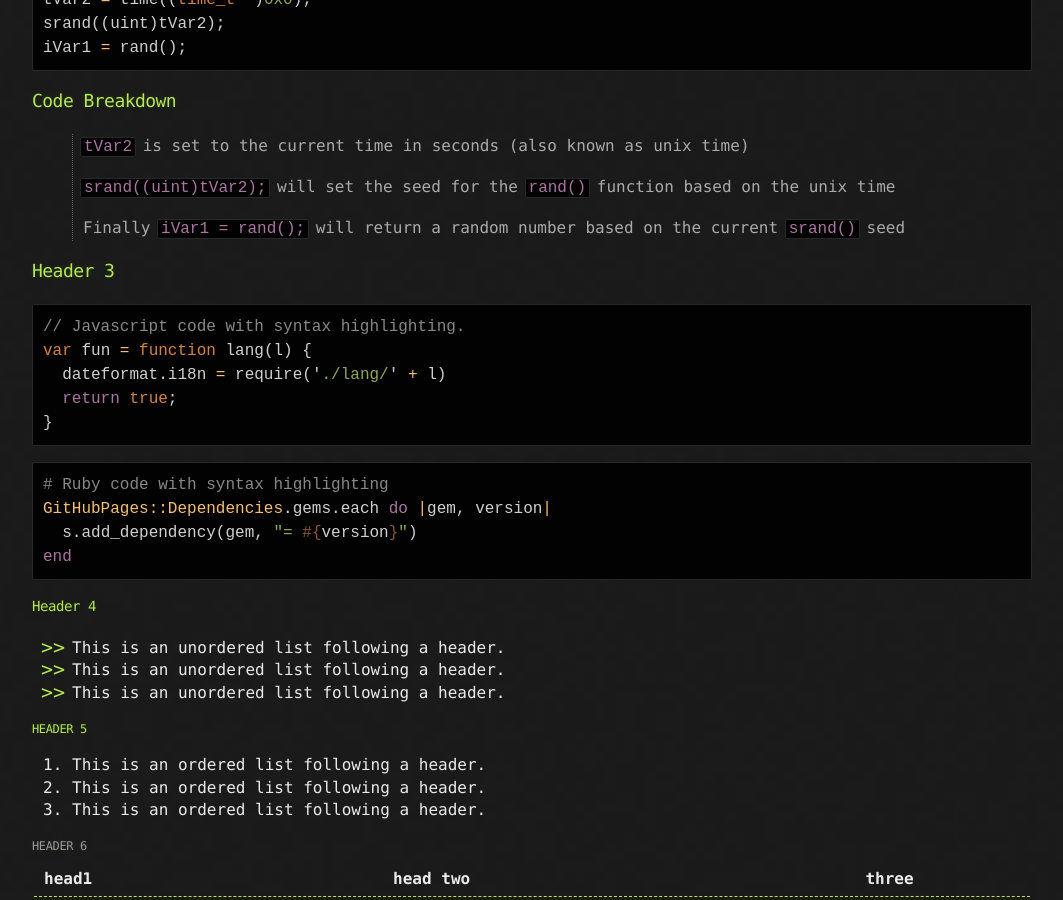
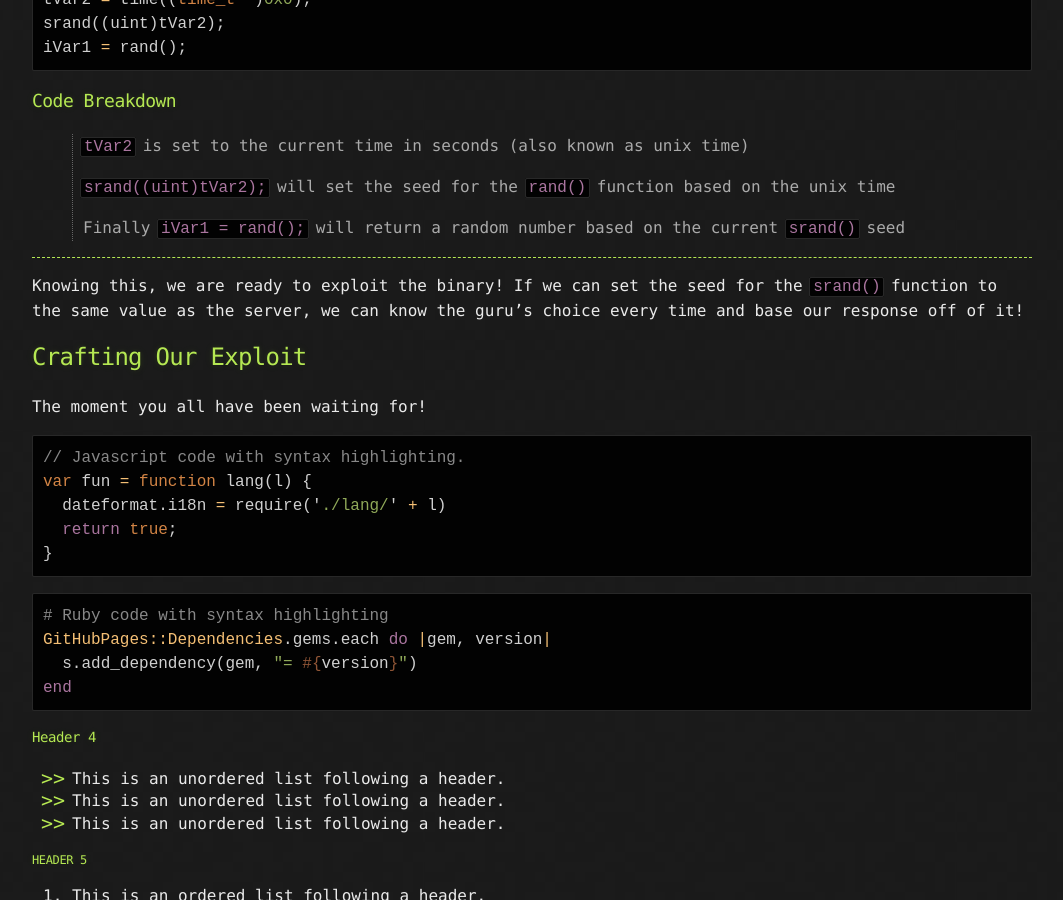
Before and after one commit to Txnn3r/Txnn3r.github.io, a Jekyll site: the page built from _posts/2023-03-23-HTB-Janken.md, in a window 1280 px wide and 900 px high, scrolled down 4357 px. Shown: the whole window, without its empty margins (108-1171 px from the left). Built offline with Jekyll 4.4.1, drawn with Linux system fonts in a browser that asks for light colours; some of the changed text lies outside the part shown.

Commit message:
Update 2023-03-23-HTB-Janken.md

````diff
--- a/_posts/2023-03-23-HTB-Janken.md
+++ b/_posts/2023-03-23-HTB-Janken.md
@@ -49,7 +49,7 @@ every round, no ties or losses, for 100 rounds in a row.
 Next, let's get a little more in depth and go under the hood to see what the program is actually doing with our input, and maybe see if we can figure out
 how the guru decides which value he will pick.
 
-## [](#header-2)Reading the assembly with Ghidra
+## [](#ghidra)Reading The Assembly With Ghidra
 
 A little background: [Ghidra](https://ghidra-sre.org/) is a free and open source tool created by the NSA in order to read binaries and attempt to decompile the assembly back into source code.
 
@@ -96,7 +96,14 @@ iVar1 = rand();
 >
 > Finally `iVar1 = rand();` will return a random number based on the current `srand()` seed
 
-### [](#header-3)Header 3
+* * *
+
+Knowing this, we are ready to exploit the binary! If we can set the seed for the `srand()` function to the same value as the server, we can know the guru's choice every time and base our response off of it!
+
+
+## [](#solution)Crafting Our Exploit
+
+The moment you all have been waiting for!
 
 ```js
 // Javascript code with syntax highlighting.
````
